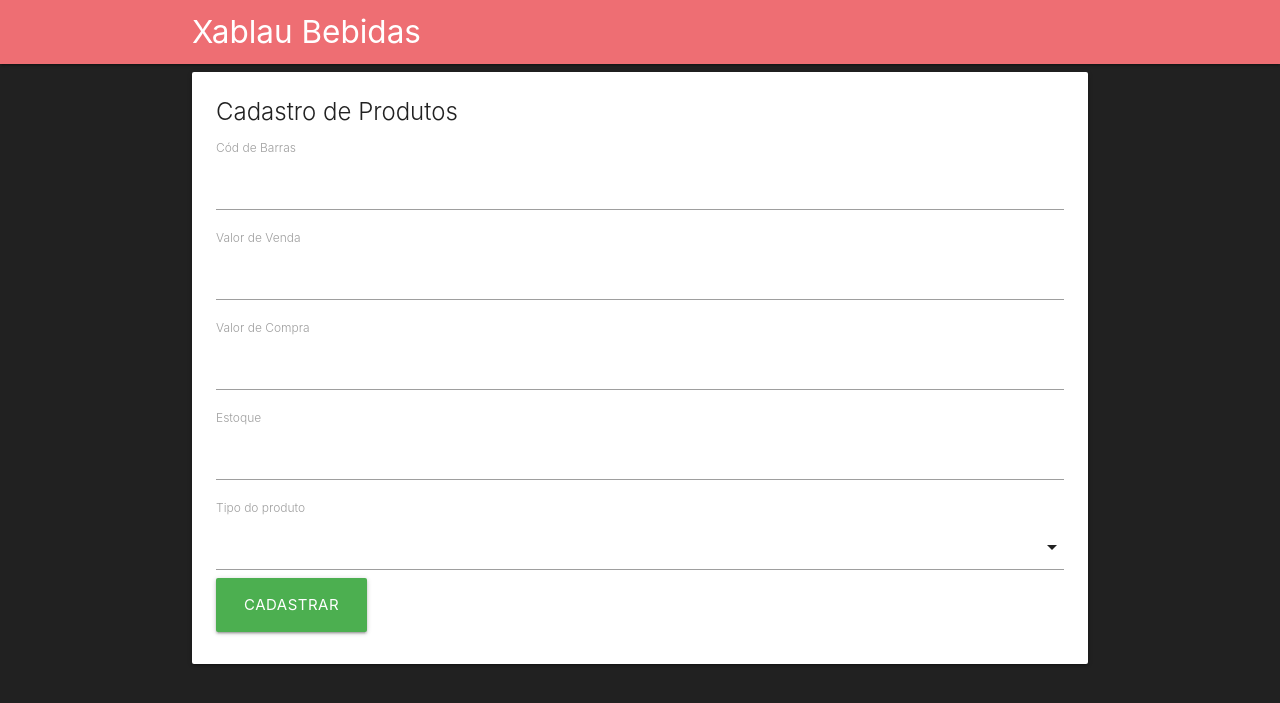
After one commit to silvercent011/DepositoDeBebidas, a Flask app: template templates/cadastro_produtos.html in a window 1280 px wide. The commit adds this page. Shown: the top 703 px of the page. Run offline with Flask 2, Linux system fonts and the light colour scheme; the template is opened without the code that fills it: values that come from a table or form of the project are taken from there, others are empty; parts of the project's set-up code (start-up, migrations or seed data) failed here and were passed over; some libraries are stand-ins or nearby versions.

Commit message:
Cadastro de produtos estruturado

```diff
--- /dev/null
+++ b/Forms/NovoProdutoForm.py
@@ -0,0 +1,12 @@
+from flask_wtf import Form
+from wtforms import TextField, SubmitField, SelectField
+from wtforms.validators import *
+
+class NovoProduto(Form):
+    id = TextField('Cód de Barras', validators=[DataRequired()])
+    nome = TextField('Nome', validators=[DataRequired()])
+    valor_venda = TextField('Valor de Venda', validators=[DataRequired()])
+    valor_compra = TextField('Valor de Compra', validators=[DataRequired()])
+    quantidade_estoque = TextField('Estoque', validators=[DataRequired()])
+    tipo = SelectField('Tipo do produto', choices=[],coerce=int, validators=[DataRequired()])
+    cadastrar = SubmitField("Cadastrar Produto")
--- a/main.py
+++ b/main.py
@@ -1,6 +1,7 @@
 from flask import Flask, request, render_template
 from flask_sqlalchemy import SQLAlchemy
-# from env import DB_INFO
+
+from Forms.NovoProdutoForm import NovoProduto
 
 from utils.db import *
 import json
@@ -10,6 +11,7 @@ with open('./env.json','r') as env:
 
 
 app = Flask(__name__)
+app.secret_key = 'XABLAU'
 db = SQLAlchemy(app)
 
 @app.route('/produtos', methods=['GET', 'POST'])
@@ -17,6 +19,16 @@ def produtos():
     db = Database(DB_INFO)
     info = db.select_rows('SELECT * FROM produtos')
     return render_template('produtos.html', produtos=info)
+
+@app.route('/produtos/cadastrar', methods=['GET', 'POST'])
+def cadastro_produtos():
+    tipos = [(0,'ALCOOLICA'),(1,'NAO ALCOOLICA')]
+    form = NovoProduto(request.form)
+    form.tipo.choices = tipos
+    db = Database(DB_INFO)
+    if request.method == 'POST':
+        data = request.form
+    return render_template('cadastro_produtos.html', form=form)
 
 @app.route('/produtos/alcoolicos', methods=['GET', 'POST'])
 def produtos_alcoolicos():
--- a/templates/base.html
+++ b/templates/base.html
@@ -6,9 +6,12 @@
   <link href="https://fonts.googleapis.com/icon?family=Material+Icons" rel="stylesheet">
   <!-- Compiled and minified CSS -->
   <link rel="stylesheet" href="https://cdnjs.cloudflare.com/ajax/libs/materialize/1.0.0/css/materialize.min.css">
-
+  <!-- jquery -->
+  <script src="https://code.jquery.com/jquery-2.1.1.min.js"></script>
   <!--Let browser know website is optimized for mobile-->
   <meta name="viewport" content="width=device-width, initial-scale=1.0" />
+  {% block head %}
+  {% endblock %}
 </head>
 
 <body class="grey darken-4">
--- /dev/null
+++ b/templates/cadastro_produtos.html
@@ -0,0 +1,62 @@
+{% extends "base.html" %}
+
+{% block head %}
+<script>
+    $(document).ready(function () {
+        $('select').formSelect();
+    });
+</script>
+<script>
+    $(document).ready(function () {
+        $('.collapsible').collapsible();
+    });
+</script>
+{% endblock %}
+
+{% block content %}
+<div class="card">
+  <div class="card-content">
+    <span class="card-title">Cadastro de Produtos
+
+        <form method="post">
+            {{ form.csrf_token }}
+            <div class="s10 offset-s1">
+                <div class="s12">
+                    {{ form.id.label }}
+                    {{ form.id() }}
+                </div>
+                <div class="s12">
+                    {{ form.valor_venda.label }}
+                    {{ form.valor_venda() }}
+                </div>
+                <div class="s12">
+                    {{ form.valor_compra.label }}
+                    {{ form.valor_compra() }}
+                </div>
+                <div class="s12">
+                    {{ form.quantidade_estoque.label }}
+                    {{ form.quantidade_estoque() }}
+                </div>
+                <div class="s12">
+                    {{ form.tipo.label }}
+                    {{ form.tipo() }}
+                </div>
+                <div>
+                    <button type="submit"
+                        class=" col l12 green waves-light btn-large"> Cadastrar
+                    </button>
+                </div>
+            </div>
+        </form>
+
+  </span>
+</div>
+</div>
+<script>
+    document.addEventListener('DOMContentLoaded', function () {
+      var elems = document.querySelectorAll('select');
+      var instances = M.FormSelect.init(elems, options);
+    });
+
+  </script>
+{% endblock %}
```
Also changed, not shown: README.md.
